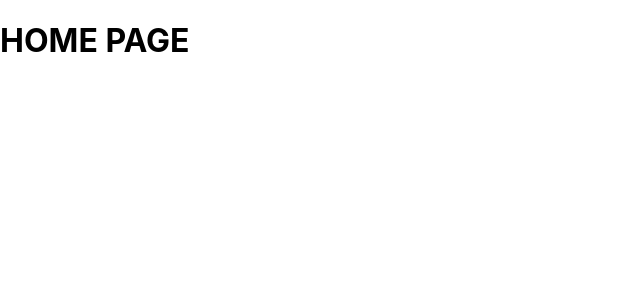
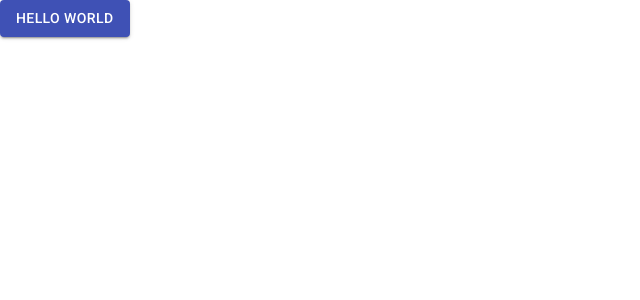
Before and after one commit to somyamehta24/react-music-player, a React (Create React App) app: page / in a window 1280 px wide. Shown: the top 300 px of the page, without its empty margins (0-640 px from the left). Built offline with nearby package versions, Linux system fonts and the light colour scheme.

Commit message:
material-ui added

```diff
--- a/package.json
+++ b/package.json
@@ -3,6 +3,7 @@
   "version": "0.1.0",
   "private": true,
   "dependencies": {
+    "@material-ui/core": "^4.11.1",
     "@testing-library/jest-dom": "^5.11.6",
     "@testing-library/react": "^11.2.2",
     "@testing-library/user-event": "^12.3.0",
--- a/public/index.html
+++ b/public/index.html
@@ -1,14 +1,12 @@
 <!DOCTYPE html>
 <html lang="en">
-  <head>
+
+<head>
     <meta charset="utf-8" />
     <link rel="icon" href="%PUBLIC_URL%/favicon.ico" />
     <meta name="viewport" content="width=device-width, initial-scale=1" />
     <meta name="theme-color" content="#000000" />
-    <meta
-      name="description"
-      content="Web site created using create-react-app"
-    />
+    <meta name="description" content="Web site created using create-react-app" />
     <link rel="apple-touch-icon" href="%PUBLIC_URL%/logo192.png" />
     <!--
       manifest.json provides metadata used when your web app is installed on a
@@ -24,9 +22,16 @@
       work correctly both with client-side routing and a non-root public URL.
       Learn how to configure a non-root public URL by running `npm run build`.
     -->
+
+    <!-- MATERIAL UI -->
+    <link rel="stylesheet" href="https://fonts.googleapis.com/icon?family=Material+Icons" />
+    <link rel="stylesheet" href="https://fonts.googleapis.com/css?family=Roboto:300,400,500,700&display=swap" />
+
+
     <title>React App</title>
-  </head>
-  <body>
+</head>
+
+<body>
     <noscript>You need to enable JavaScript to run this app.</noscript>
     <div id="root"></div>
     <!--
@@ -39,5 +44,6 @@
       To begin the development, run `npm start` or `yarn start`.
       To create a production bundle, use `npm run build` or `yarn build`.
     -->
-  </body>
+</body>
+
 </html>
--- a/src/Views/Home.js
+++ b/src/Views/Home.js
@@ -1,9 +1,10 @@
 import React from 'react'
+import Button from '@material-ui/core/Button'
 
 export default function Home() {
     return (
         <div>
-            <h1>HOME PAGE</h1>
+            <Button variant="contained" color="primary">Hello World</Button>
         </div>
     )
 }
```
Also changed, not shown: 1 other file (tests, documents, lock files or other folders).
